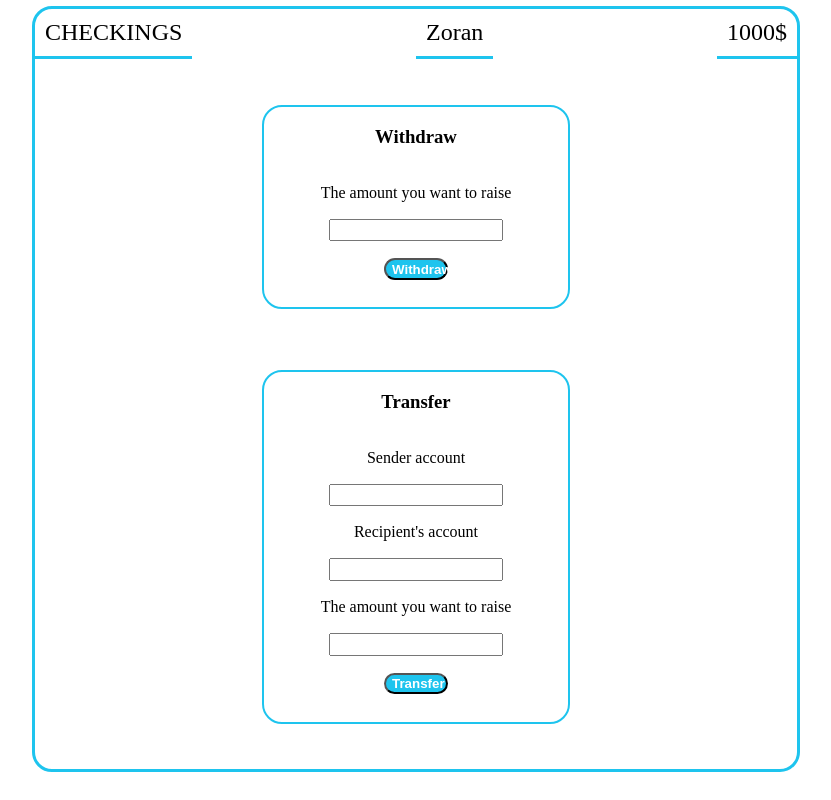
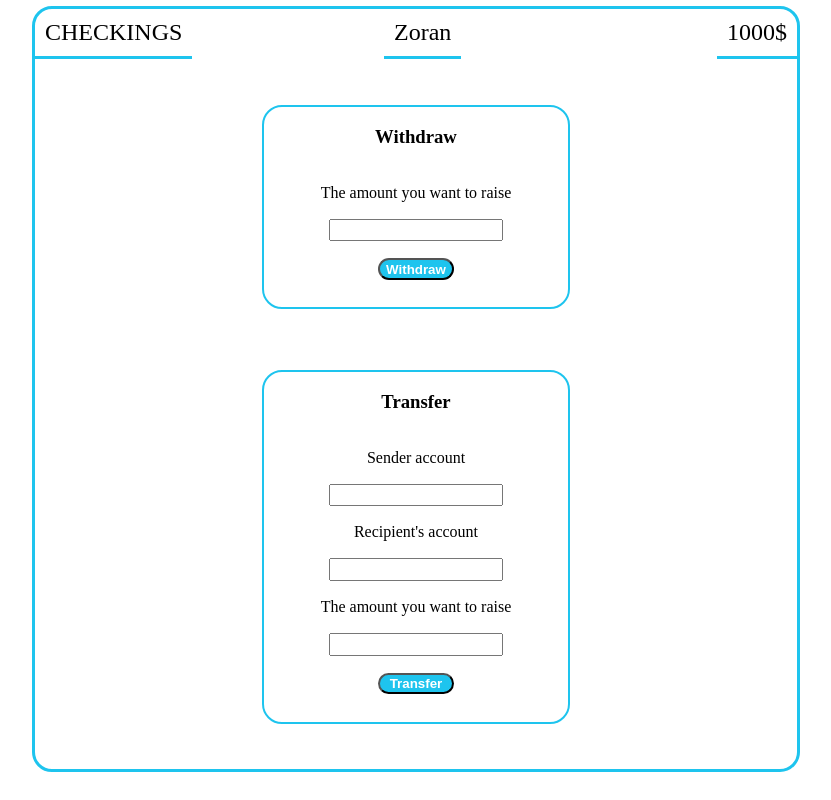
Before and after one commit to qmknvc/DOMbanka, a plain HTML site: page indexBejdo.html in a window 1280 px wide. Shown: the whole page, without its empty margins (224-1055 px from the left). Drawn offline with Linux system fonts and the light colour scheme.

Commit message:
Centrirano ime akaunta, i povecana  vrijednost buttona

```diff
--- a/styleBejdo.css
+++ b/styleBejdo.css
@@ -43,7 +43,7 @@ h3,label{
 
 }
 button{
-    width: 5vw;
+    width: 6vw;
     height: 1.7vw;
     background-color: rgb(30, 196, 238);
     border-radius: 20px;
@@ -54,3 +54,6 @@ input{
     height: 1.3vw;
     width: 13vw;
 }
+#acc-name {
+    margin-right: 5vw;
+}
```
